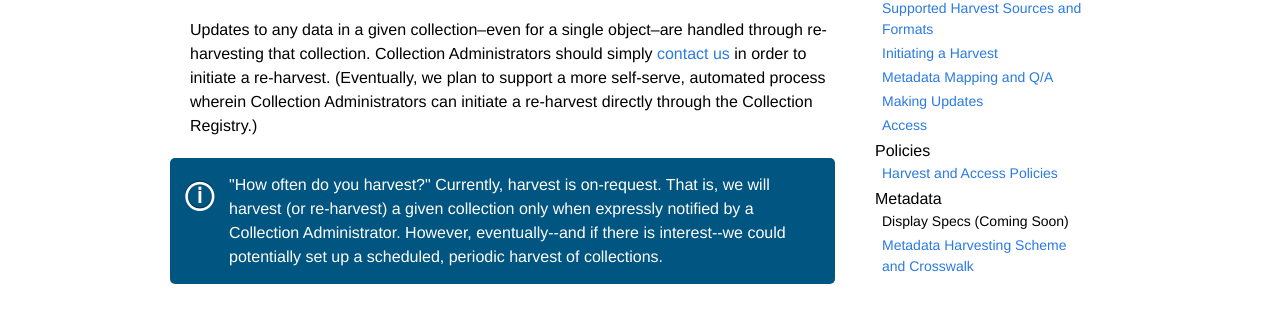
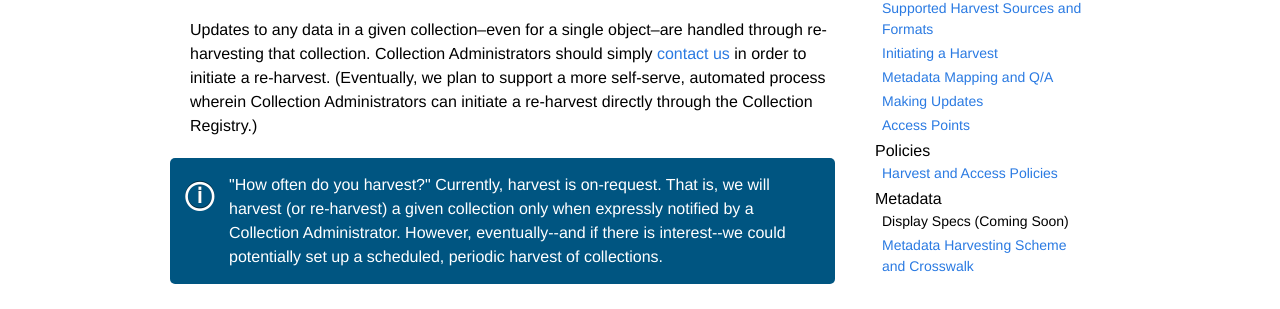
Before and after one commit to ucldc/ucldc-docs, a Jekyll site: the page built from docs/registry/updates.md, in a window 1280 px wide. Shown: the part 267-576 px from the top of the page. Built offline with Jekyll 4.4.1, drawn with Linux system fonts in a browser that asks for light colours; nearby versions of some CDN libraries.

Commit message:
Update registry-sidebar.html

```diff
--- a/_includes/registry-sidebar.html
+++ b/_includes/registry-sidebar.html
@@ -6,7 +6,7 @@
     <li><a href="{{ site.url }}{{ site.baseurl }}/docs/registry/start/">Initiating a Harvest</a></li>
     <li><a href="{{ site.url }}{{ site.baseurl }}/docs/registry/q-a/">Metadata Mapping and Q/A</a></li>
     <li><a href="{{ site.url }}{{ site.baseurl }}/docs/registry/updates/">Making Updates</a></li>
-    <li><a href="{{ site.url }}{{ site.baseurl }}/docs/registry/access/">Access</a></li>
+    <li><a href="{{ site.url }}{{ site.baseurl }}/docs/registry/access/">Access Points</a></li>
   </ul>
   <h1>Policies</h1>
   <ul>
```
